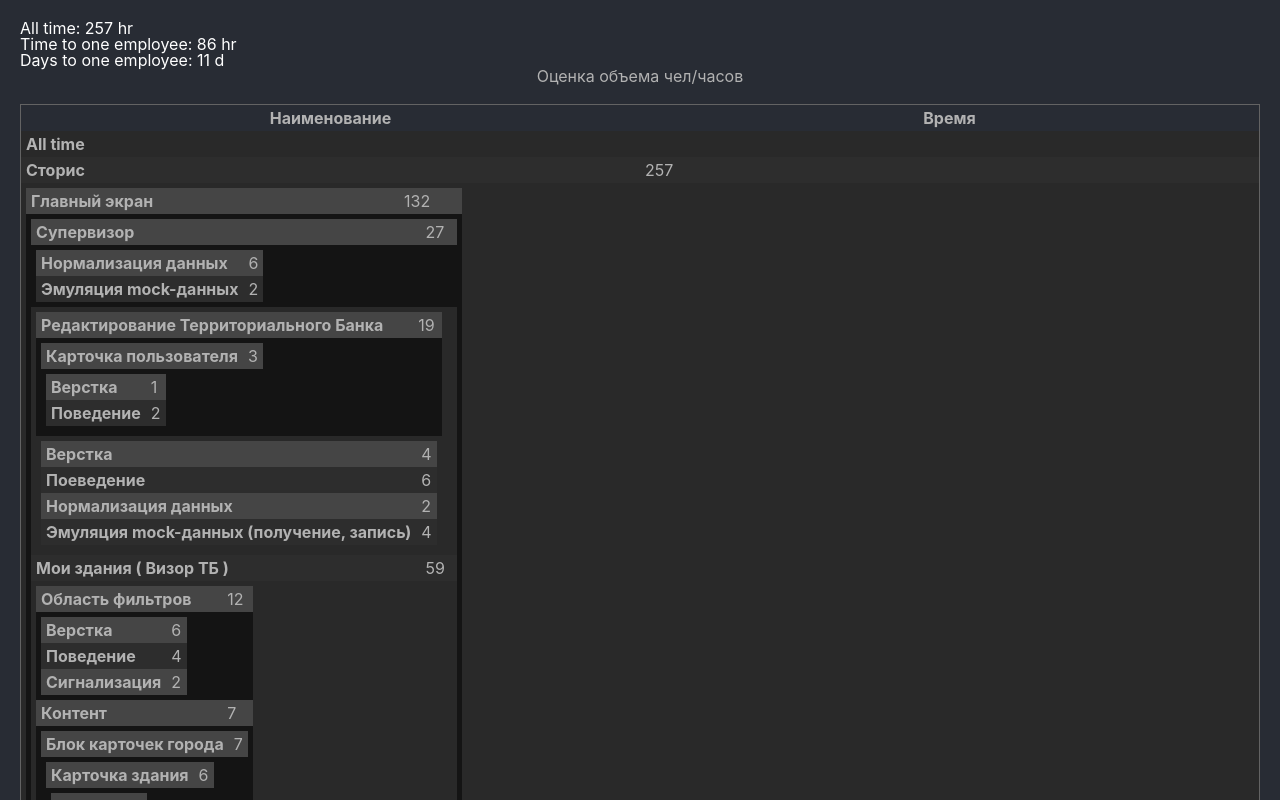
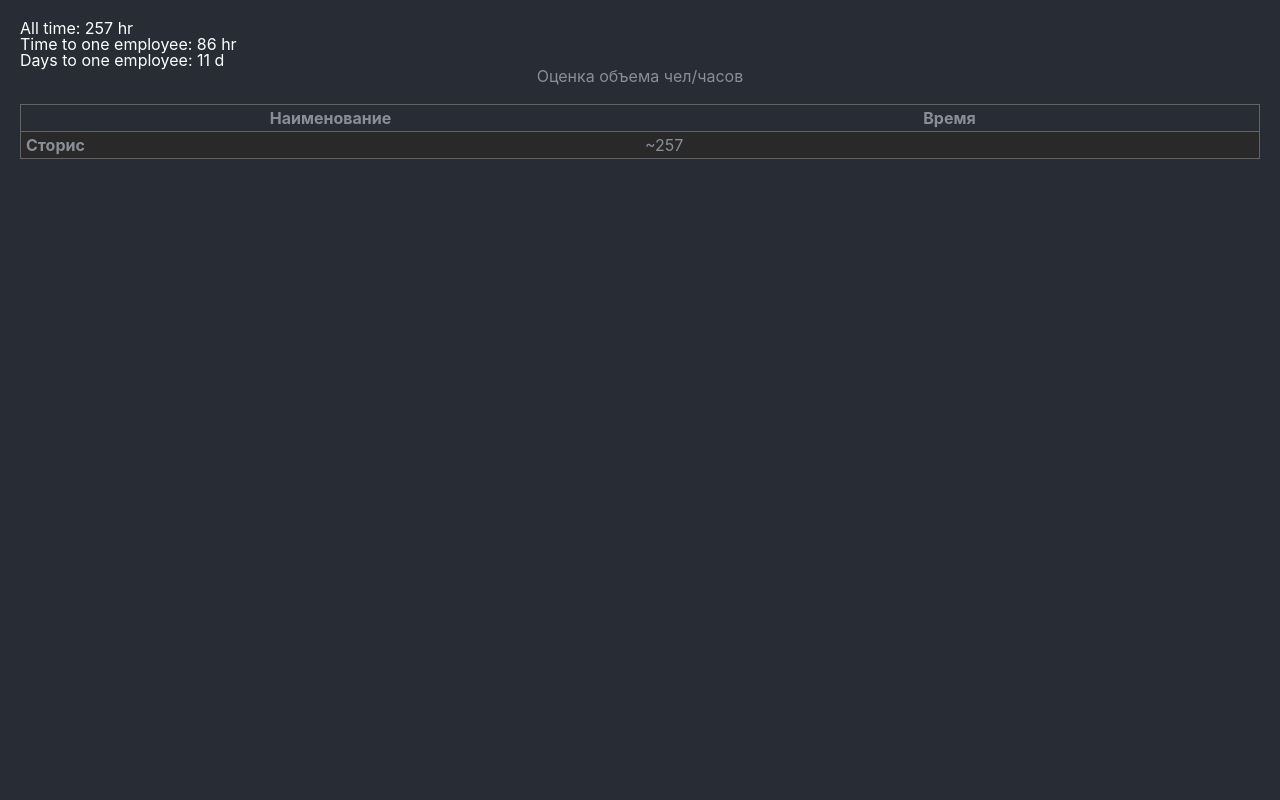
Before and after one commit to fishr-flash/visited-table, a React (Create React App) app: page / in a window 1280 px wide. Shown: the top 800 px of the page. Built offline with nearby package versions, Linux system fonts and the light colour scheme.

Commit message:
first experience in colorize of tables

```diff
--- a/src/App.js
+++ b/src/App.js
@@ -2,6 +2,7 @@ import React from "react";
 import VisitedTable from "./visited-table";
 import Smeta2 from "./smeta2";
 import Smeta from "./smeta";
+import Example_button from "./example_button";
 
 function App() {
 
--- /dev/null
+++ b/src/example_button.jsx
@@ -0,0 +1,9 @@
+export default () =>{
+    return(
+        <div style={{cursor: 'pointer', backgroundColor: 'red'}}>
+            <div>
+                Hello button
+            </div>
+        </div>
+    )
+}
--- a/src/smeta2/index.jsx
+++ b/src/smeta2/index.jsx
@@ -2,8 +2,9 @@ import React, {Fragment, useState} from "react";
 import jsonData from './data';
 import {calculateTimes} from "./utils";
 import {fullClone} from "../utils";
+import './style.scss';
 
-export const DEFAULT_EXPAND = true;
+export const DEFAULT_EXPAND = false;
 export const RATIO = 2;
 
 // eslint-disable-next-line import/no-anonymous-default-export
@@ -42,47 +43,71 @@ export default () => {
 
     let keyIndex = 0;
 
-    function rowsGroup(content) {
+    function onClick(e, contentNode) {
+
+        /*const childs = e.currentTarget.parentNode.childNodes;
+        for (let i = 1; i < childs.length; i++) {
+            if( !childs[i].style.display || childs[i].style.display === 'initial'){
+                childs[i].style.display = 'none';
+            } else {
+                childs[i].style.display = 'initial';
+            }
+
+
+        }*/
+        // e.target.style.display = 'none';
+        contentNode.expand = !contentNode.expand;
         //////////////////////////CONSOLE//////////////////////////
-        /// TODO: path: "src/smeta2/index.jsx" line "47", time: "0:34:27:182"'
-        if (process && process.env.MODE_ENV !== 'production') {
+        /// TODO: path: "src/smeta2/index.jsx" line "61", time: "22:52:44:536"'
+        if( process && process.env.MODE_ENV !== 'production' ){
             const clr1 = 'color: #747678';
             const clr = 'color: #72b8f5';
-            console.group('%c path: "src/smeta2/index.jsx", line: "47", time: "0:34:27:182"', clr1);
-            console.info('%c content.expand: ', clr, content.expand);
+            console.group( '%c path: "src/smeta2/index.jsx", line: "61", time: "22:52:44:536"', clr1);
+            console.info('%c content: ', clr, content );
+            console.info('%c contentNode: ', clr, contentNode );
             //console.info('this: ', this );
             //console.table( this );
             console.groupEnd();
         }
         ////////////////////////END CONSOLE////////////////////////
+        setContent(fullClone( content ));
+    }
+
+    function rowsGroup(content) {
+
         return (
             <Fragment>
                 {Object.keys(content).map((key) => {
                         const item = content[key];
-                        return Array.isArray(item) ?
-                            <Fragment>
-                                <tr>
-                                    <td colSpan={2}>
-                                        { item.map((v) => rowsGroup(v)) }
-                                    </td>
+                        return Array.isArray(item) && content.expand ?
+                            <tr>
+                                <td colSpan={2}>
+                                    <table style={{tableLayout: 'fixed'}} className={`visited-table ${key}`}>
+                                        <thead>
+                                        <tr>
+                                            <th className={'visited-table_caption'} colSpan={2}>{key}</th>
+                                        </tr>
+                                        </thead>
+                                        <tbody>
+                                        {item.map((v) => rowsGroup(v))}
+                                        </tbody>
+                                    </table>
+                                </td>
+                            </tr>
+
+                            :
+                            key === 'name' ? (
+                                <tr
+                                    style={{width: '100%'}}
+                                    onClick={(e) => onClick(e, content)}
+                                    key={`${keyIndex}`}
+                                    className={'visited-table'}>
+                                    <th style={{width: 'inherit'}}>{content.name}</th>
+                                    <td style={{width: 'inherit'}}>{content.subTotal ? `~${content.subTotal}` : content.hours}</td>
                                 </tr>
-                            </Fragment>
-                             :
-                        key === 'name' ?  (
-                            <tr key={`${keyIndex}`} className={'visited-table__tr-day'}>
-                                <th>{content.name}</th>
-                                <td>{content.subTotal ? content.subTotal : content.hours}</td>
-                            </tr>
-                        ): null;
+                            ) : null;
                     }
                 )}
-
-                {/*<tr key={`${keyIndex}`} className={'visited-table__tr-unit'}>
-                    <th>{content.name}</th>
-                    <td>{''}</td>
-                    <td>{content.subTotal ? content.subTotal : content.hours}</td>
-                </tr>*/}
-
             </Fragment>)
 
     }
@@ -102,10 +127,6 @@ export default () => {
                     </tr>
                     </thead>
                     <tbody>
-                    <tr>
-                        <th>All time</th>
-                        <td>{content.all}</td>
-                    </tr>
                     {content && rowsGroup(content)}
                     </tbody>
                 </table>
--- a/src/smeta2/style.scss
+++ b/src/smeta2/style.scss
@@ -8,7 +8,7 @@
   width: 100%;
   border-collapse: collapse;
   border: 1px solid #636363;
-  color: #b2b2b2;
+  color: #898F98;
 
   caption{
     margin-bottom: 20px;
@@ -25,6 +25,7 @@
     th, td {
       padding: 5px;
       text-align: left;
+      // width: inherit;
     }
 
     tr:nth-child(even){
@@ -58,3 +59,59 @@
 
 
 }
+.stories {
+  border: 1px solid #1F2423;
+  color: #879894;
+    tr:nth-child(even){
+      background-color: #0D201B !important;
+    }
+    tr:nth-child(odd){
+      background-color: #27312E !important;
+    }
+  }
+.screens {
+  border: 1px solid #A59B8C !important;
+  color: #A59E93 !important;
+    tr:nth-child(even){
+      background-color: #383530 !important;
+    }
+    tr:nth-child(odd){
+      background-color: #4B453C !important;
+    }
+  }
+.jobs {
+  border: 1px solid #838C98;
+  color: #898F98;
+    tr:nth-child(even){
+      background-color: #202225 !important;
+    }
+    tr:nth-child(odd){
+      background-color: #282C31 !important;
+    }
+  }
+.subscreens {
+  border: 1px solid #8F8399 !important;
+  color: #928999 !important;
+    tr:nth-child(even){
+      background-color: #232026 !important;
+    }
+    tr:nth-child(odd){
+      background-color: #2E2932 !important;
+    }
+  }
+.components {
+  border: 1px solid #A5A48C !important;
+  color: #A5A493 !important;
+    tr:nth-child(even){
+      background-color: #383830 !important;
+    }
+    tr:nth-child(odd){
+      background-color: #4B4A3C !important;
+    }
+  }
+
+.visited-table_caption{
+  background-color: #000000;
+  color: #898F98;
+  text-align: center !important;
+}
```
